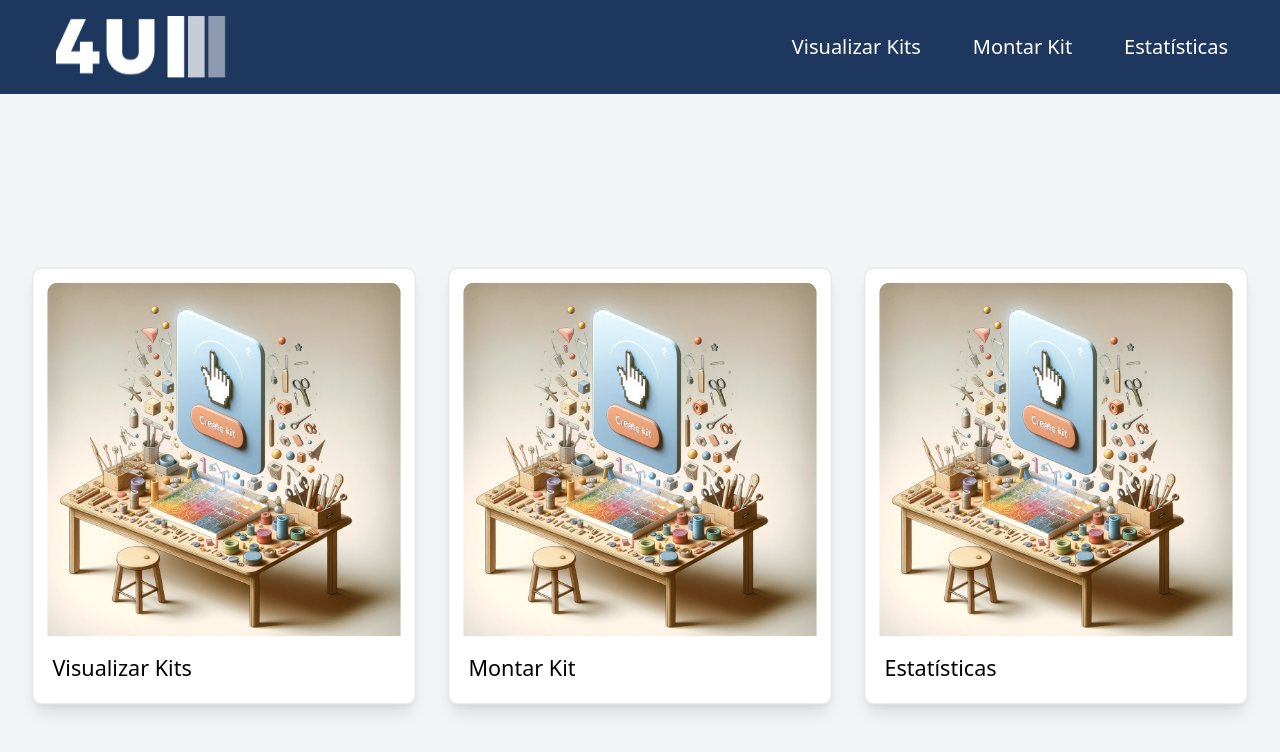
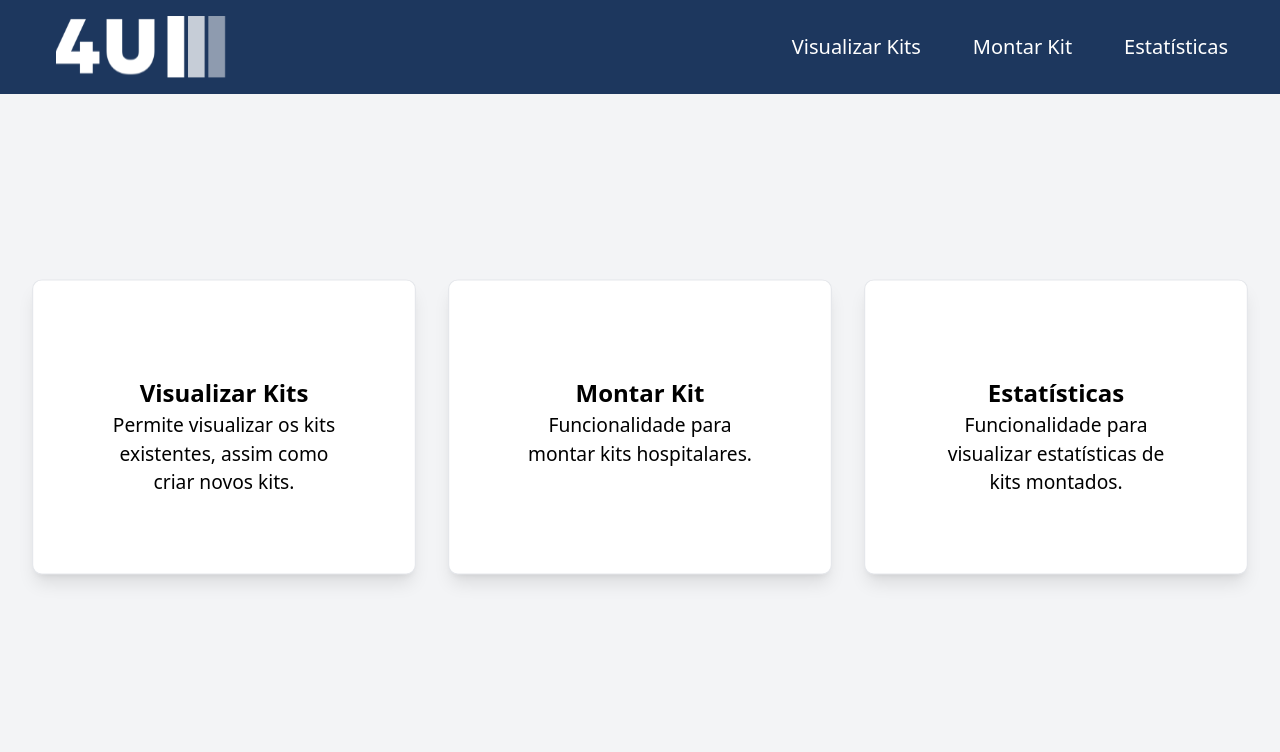
Before and after one commit to Inteli-College/2024-T0008-EC05-G04, a React (Create React App) app in the folder src/frontend/: page /menu in a window 1280 px wide. Shown: the top 752 px of the page. Built offline with nearby package versions, Linux system fonts and the light colour scheme.

Commit message:
style: doing it better

```diff
--- a/src/frontend/src/pages/menuFunc.tsx
+++ b/src/frontend/src/pages/menuFunc.tsx
@@ -1,7 +1,7 @@
 import React from 'react';
 import { useNavigate } from 'react-router-dom'; // Import useNavigate
 import Navbar from '../components/navbar';
-import Placeholder from '../static/placeholder.webp';
+import Placeholder from '../static/logoS.svg';
 
 const MainPage: React.FC = () => {
   const navigate = useNavigate(); // Initialize the navigate function
@@ -10,17 +10,17 @@ const MainPage: React.FC = () => {
   const cardData = [
     {
       title: 'Visualizar Kits',
-      content: '',
+      content: 'Permite visualizar os kits existentes, assim como criar novos kits.',
       path: '/visuKits', // Destination path when this card is clicked
     },
     {
       title: 'Montar Kit',
-      content: '',
+      content: 'Funcionalidade para montar kits hospitalares.',
       path: '/montarKits',
     },
     {
       title: 'Estatísticas',
-      content: '',
+      content: 'Funcionalidade para visualizar estatísticas de kits montados.',
       path: '/dashboards',
     },
   ];
@@ -38,12 +38,10 @@ const MainPage: React.FC = () => {
             <div className="grid grid-cols-1 md:grid-cols-2 lg:grid-cols-3 gap-24">
               {cardData.map((card, index) => (
                 // Added onClick event to each card that calls handleCardClick with the card's path
-                <div key={index} onClick={() => handleCardClick(card.path)} className="transition duration-500 scale-[1.20] hover:scale-[1.30] border rounded-lg shadow-lg p-4 bg-white cursor-pointer">
-                  <div className="aspect-w-1 aspect-h-1 scale-[1.03] bg-gray-300 rounded-t-lg overflow-hidden">
-                    <img className="w-full" src={Placeholder} alt="Logo" />
-                  </div>
-                  <h2 className="mt-2 text-lg pt-2">{card.title}</h2>
-                  <p>{card.content}</p>
+                <div key={index} onClick={() => handleCardClick(card.path)} className="transition duration-500 scale-[1.20] hover:scale-[1.30] border rounded-lg shadow-lg p-16 flex flex-col items-center bg-white cursor-pointer">
+                  <b><h2 className="mt-2 text-xl text pt-2">{card.title}</h2></b>
+
+                  <p className='text-center'>{card.content}</p>
                 </div>
               ))}
             </div>
--- a/src/frontend/src/pages/visualKits.tsx
+++ b/src/frontend/src/pages/visualKits.tsx
@@ -2,7 +2,7 @@ import React, {useState} from 'react';
 import { useNavigate } from 'react-router-dom'; // Import useNavigate
 import Navbar from '../components/navbar';
 import ButtonMedio from "../components/button";
-import Placeholder from '../static/placeholder.webp';
+import Placeholder from '../static/logoS.svg';
 import useFetch from '../hooks/useFetch';
 import { Kit } from '../interfaces/interfaces';
 import CardItem from '../components/cardItem';
@@ -42,10 +42,7 @@ const VisuPage: React.FC = () => {
             </div>
           <div className="grid grid-cols-2 md:grid-cols-2 lg:grid-cols-3 gap-10">
             {kits?.map((kit, index) => (
-              <div key={index} onClick={() => handleCardClick(kit)} className="transition duration-700 hover:scale-105 border rounded-lg shadow-lg p-4 bg-white cursor-pointer">
-                <div className="aspect-w-1 aspect-h-1 bg-gray-300 rounded-t-lg overflow-hidden">
-                  <img className="w-full" src={Placeholder} alt="Logo" />
-                </div>
+              <div key={index} onClick={() => handleCardClick(kit)} className="transition duration-700 hover:scale-105 border rounded-lg shadow-lg p-12 flex flex-col items-center bg-white cursor-pointer">
                 <h2 className="mt-2 font-bold text-lg">{kit.name}</h2>
                 <p className='text-base'>Kit id: {kit.id}</p>
               </div>
```
